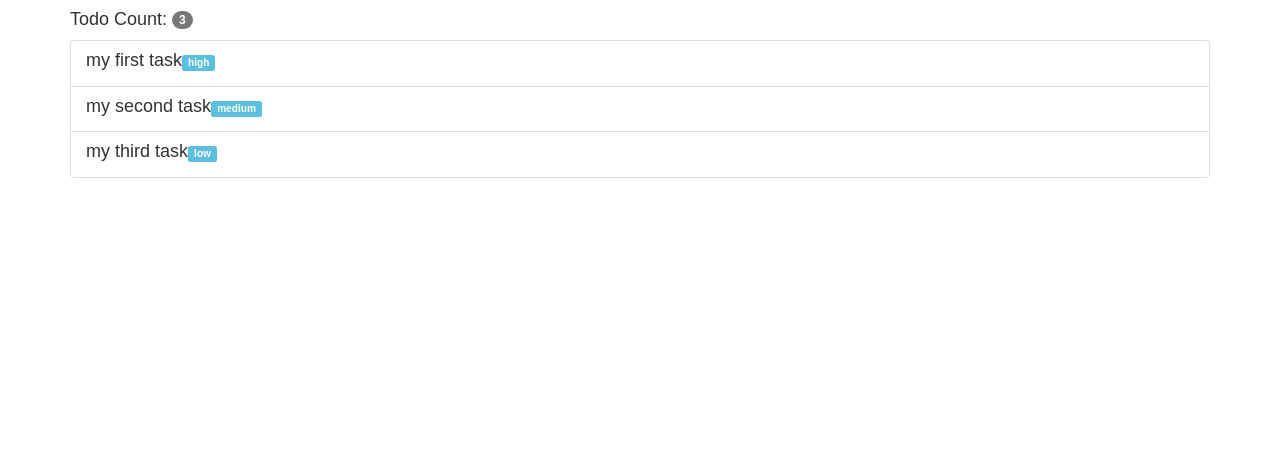
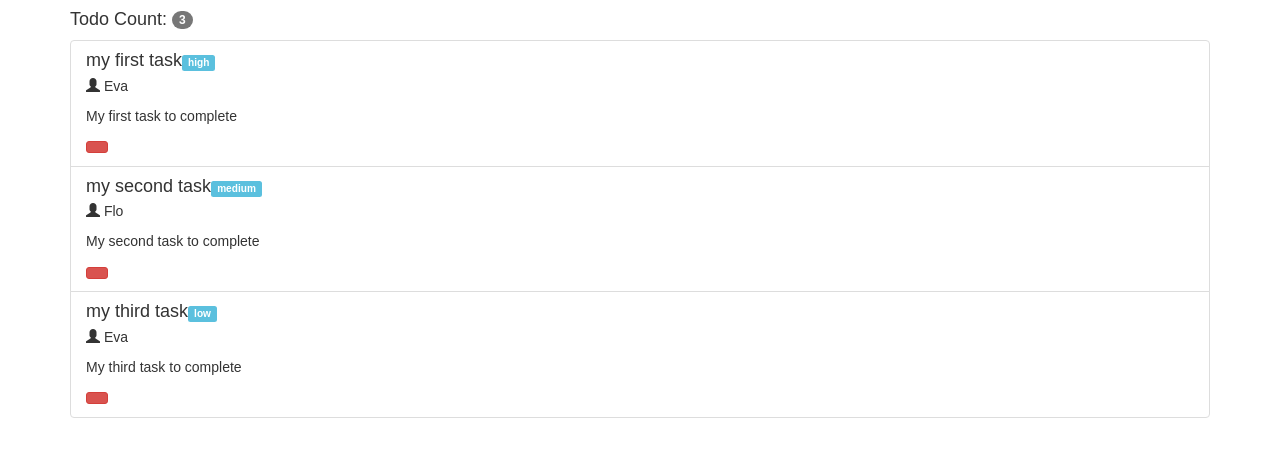
Before and after one commit to evagolabek/to-do-app, a React (Create React App) app: page / in a window 1280 px wide. Shown: the top 456 px of the page. Built offline with nearby package versions, Linux system fonts and the light colour scheme.

Commit message:
responsible for todo and delete button

```diff
--- a/src/App.js
+++ b/src/App.js
@@ -50,6 +50,9 @@
     {this.state.todos.map((todo, index) =>
       <li className="list-group-item" key={index}>
         <h4 className="list-group-item-heading">{todo.todoTitle}<small><span className="label label-info">{todo.todoPriority}</span></small></h4>
+        <p><span className="glyphicon glyphicon-user"></span> {todo.todoResponsible}</p>
+        <p>{todo.todoDescription}</p>
+        <button className="btn btn-danger btn-sm"></button>
       </li>
     )}
   </ul>
```
